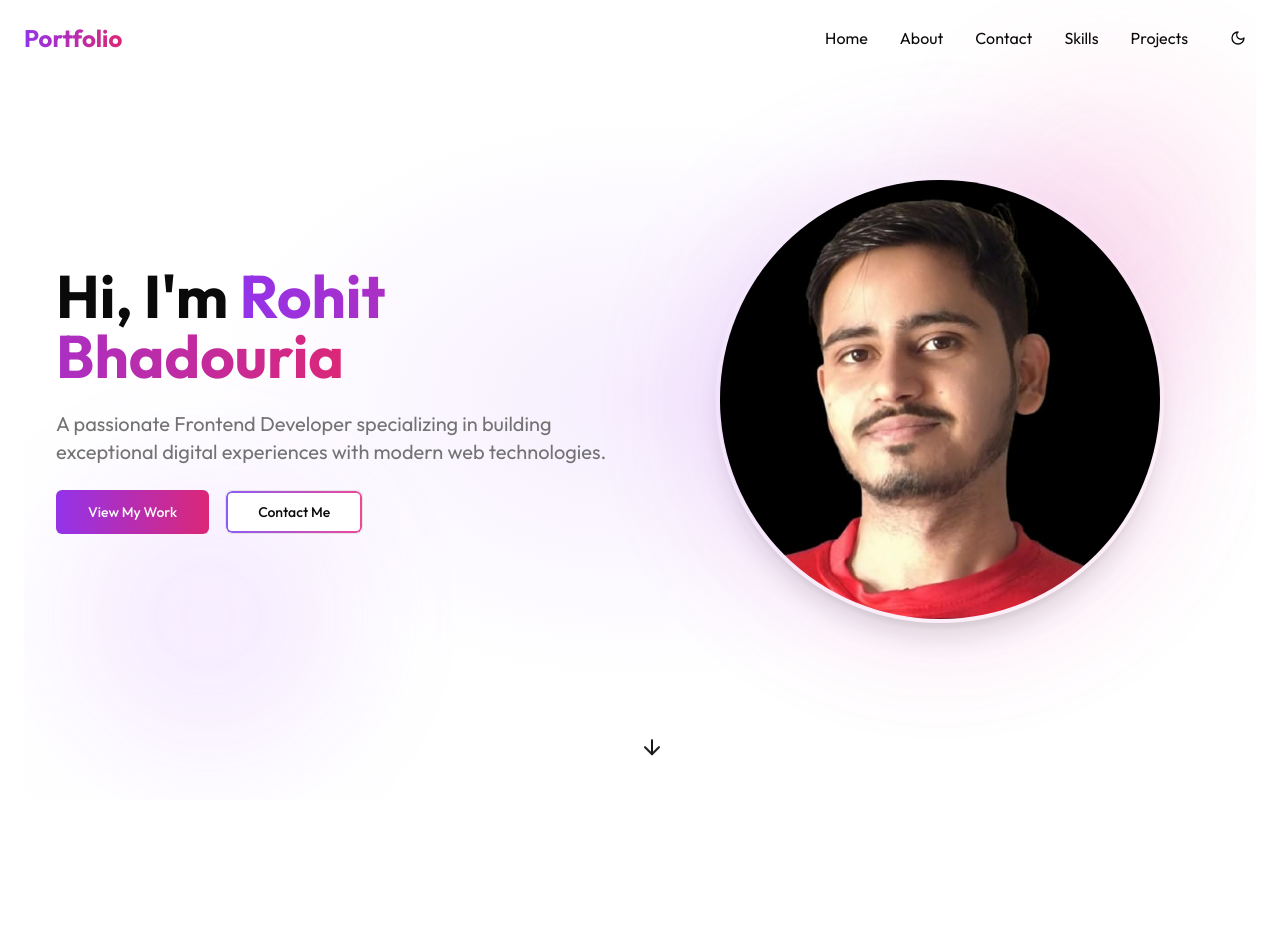
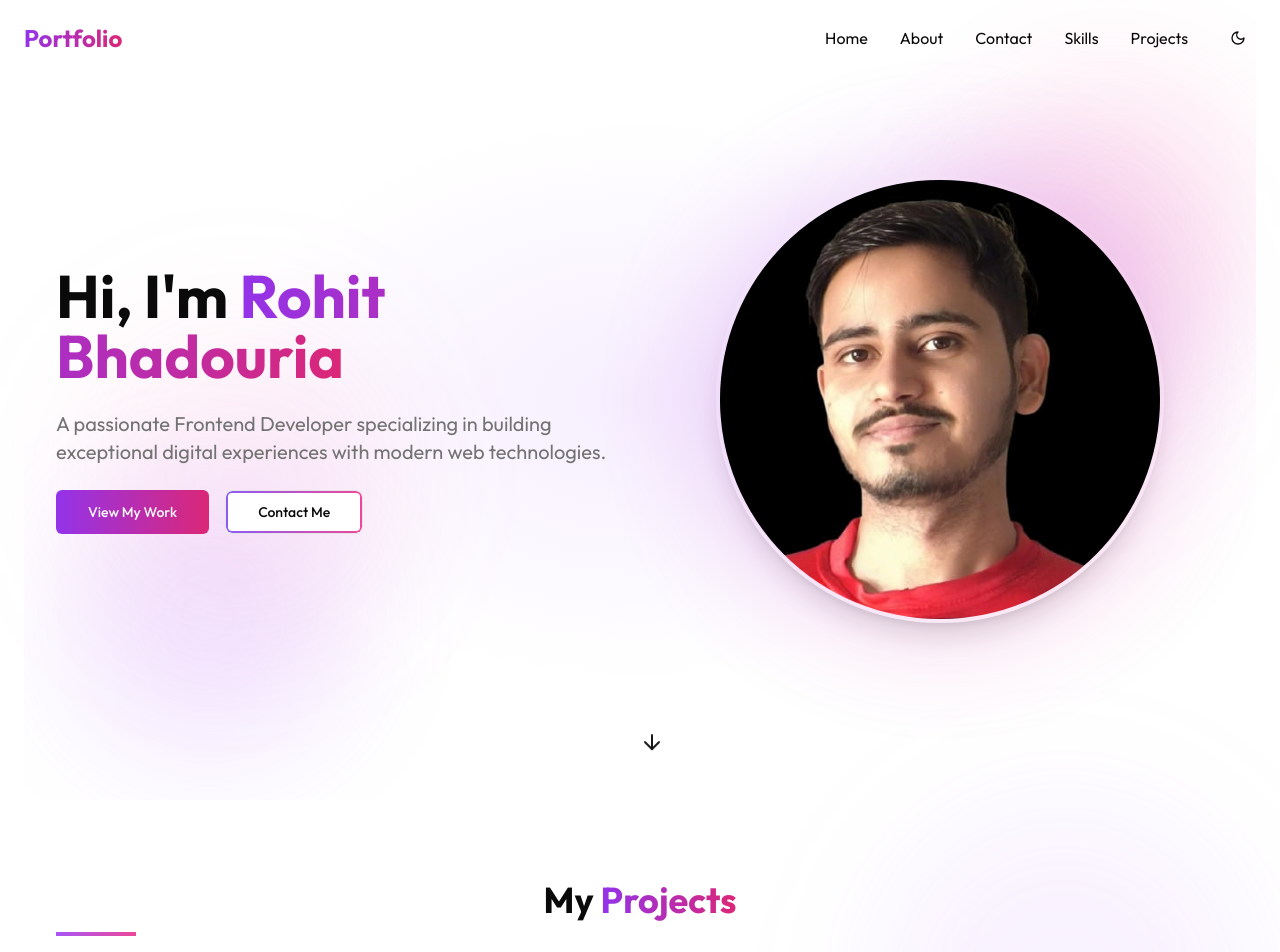
Before and after one commit to rohitsb20/portfolio, a Next.js app: page / in a window 1280 px wide. Shown: the top 952 px of the page. Before the commit the page ends 800 px from the top, so only its background shows below. Built offline with nearby package versions, Linux system fonts and the light colour scheme.

Commit message:
Add Projects, Skills, and Footer components to Home page

```diff
--- a/app/page.tsx
+++ b/app/page.tsx
@@ -1,5 +1,8 @@
 import  Hero  from "@/components/Hero";
 import Navbar from "../components/Navbar";
+import { Projects} from "@/components/Projects";
+import { Footer } from "@/components/Footer";
+import { Skills } from "@/components/Skills";
 export default function Home() {
   return (
     <div
@@ -10,6 +13,9 @@ export default function Home() {
 
       <div className="container mx-auto px-4 md:px-6">
         <Hero/>
+        <Projects/>
+        <Skills/>
+        <Footer />
       </div>
     </div>
   );
```
